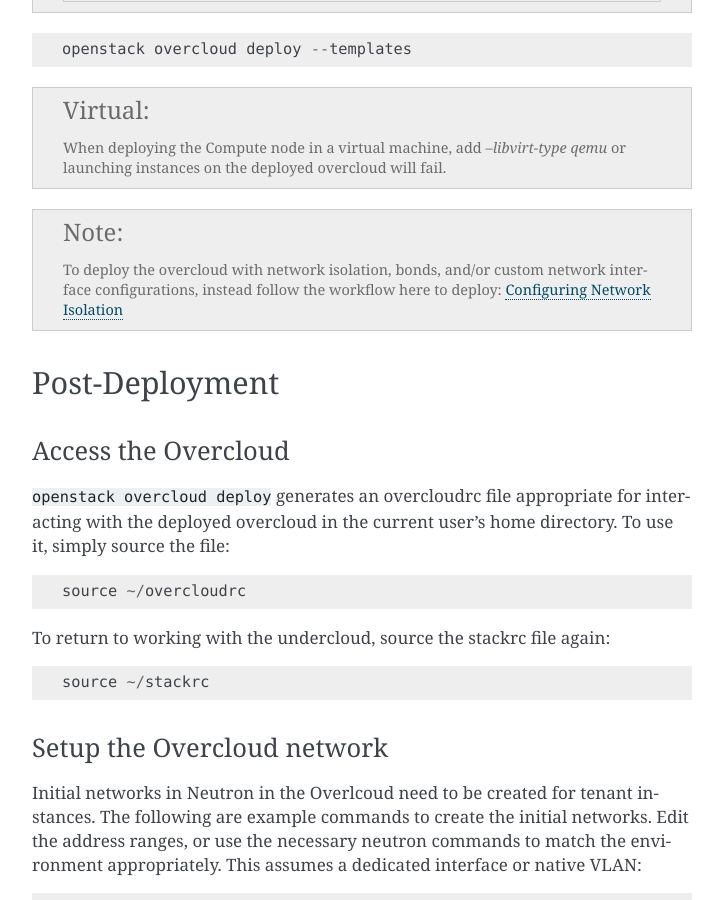
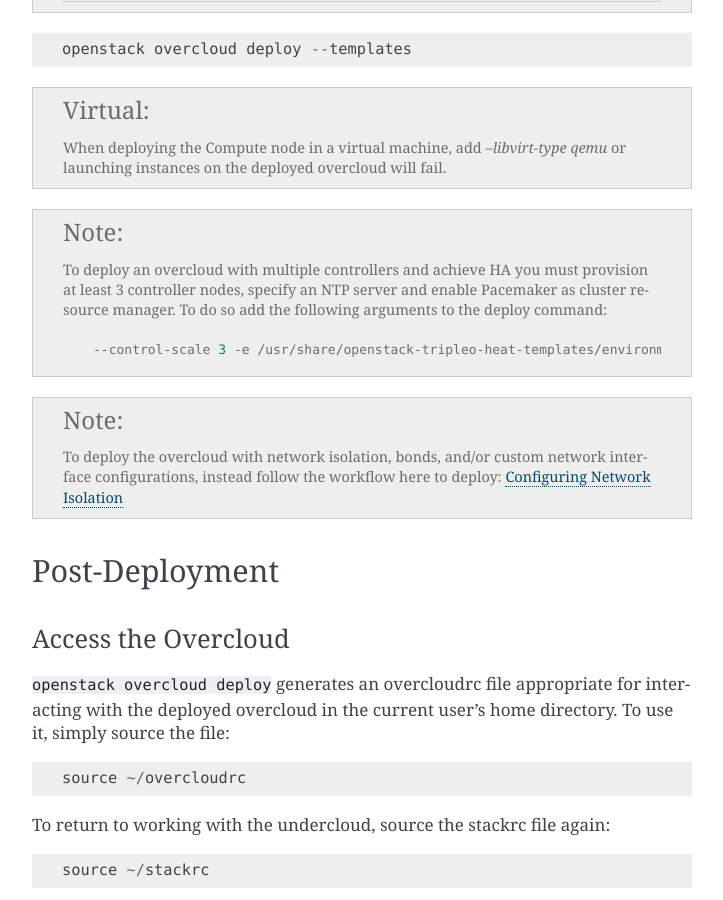
Before and after one commit to openstack-archive/tripleo-docs, a Sphinx documentation site: the page built from doc/source/basic_deployment/basic_deployment_cli.rst, in a window 1280 px wide and 900 px high, scrolled down 6376 px. Shown: the whole window, without its empty margins (388-1111 px from the left). Built offline with Sphinx 7.4.7, drawn with Linux system fonts in a browser that asks for light colours.

Commit message:
Add documentation on how to depoy HA overcloud
Change-Id: I1ecc72fcdfb214070076b995cfefef246406fcbc

```diff
--- a/doc/source/basic_deployment/basic_deployment_cli.rst
+++ b/doc/source/basic_deployment/basic_deployment_cli.rst
@@ -322,6 +322,14 @@ configured for the virtual environment.  To customize this, see the output of::
    qemu` or launching instances on the deployed overcloud will fail.
 
 .. note::
+   To deploy an overcloud with multiple controllers and achieve HA
+   you must provision at least 3 controller nodes, specify an NTP
+   server and enable Pacemaker as cluster resource manager. To do
+   so add the following arguments to the deploy command::
+
+    --control-scale 3 -e /usr/share/openstack-tripleo-heat-templates/environments/puppet-pacemaker.yaml --ntp-server pool.ntp.org
+
+.. note::
 
    To deploy the overcloud with network isolation, bonds, and/or custom
    network interface configurations, instead follow the workflow here to
```
